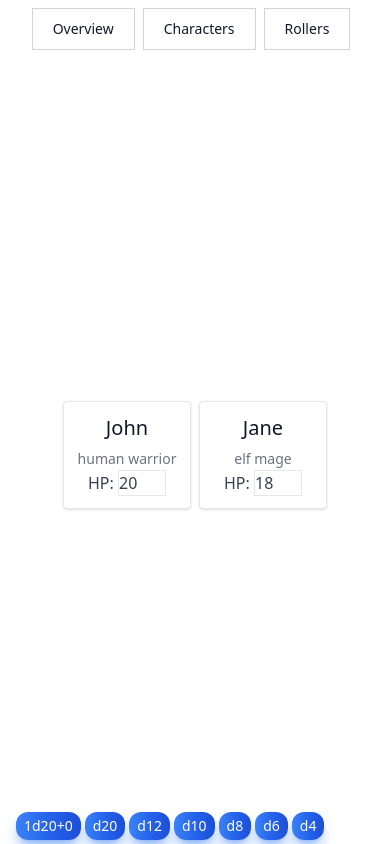
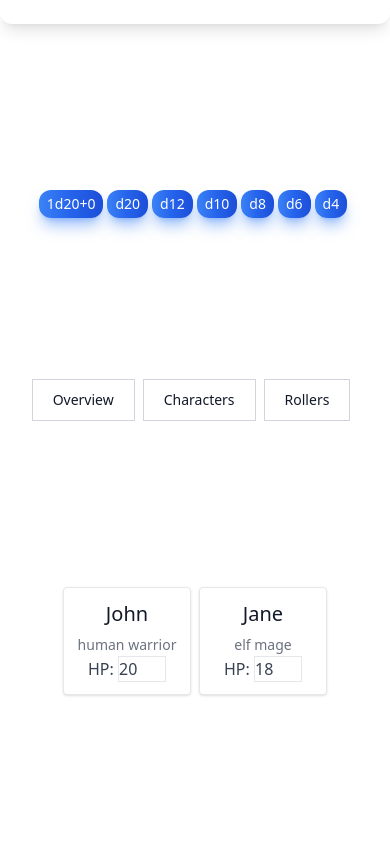
Before and after one commit to troyrthompson/dm-tools, a Next.js app: page / in a window 390 px wide. Built offline with nearby package versions, Linux system fonts and the light colour scheme.

Commit message:
Update Roller layout

```diff
--- a/app/layout.tsx
+++ b/app/layout.tsx
@@ -20,16 +20,14 @@ export default function RootLayout({ children }: Props) {
         <meta name="viewport" content="width=device-width, initial-scale=1.0" />
         <body>
             <section className="container mx-auto relative min-h-screen flex content-between justify-between flex-col">
+            <aside className="sm:fixed text-center sm:text-left p-3 top-0 left-0 bg-white rounded-xl shadow-lg mb-4">
+              <RollList/>
+            </aside>
+            <aside className="sm:fixed max-w-none px-4 bottom-0 left-0">
+            <Roll />
+            </aside>
             <Nav />
             <main className="max-w-none px-4">{children}</main>
-
-            <aside className="prose fixed p-3 top-0 left-0 bg-white">
-              <RollList/>
-            </aside>
-
-            <aside className="max-w-none px-4 fixed bottom-0 left-0">
-            <Roll />
-            </aside>
             <footer className="max-w-none px-4"></footer>
           </section>
         </body>
```
